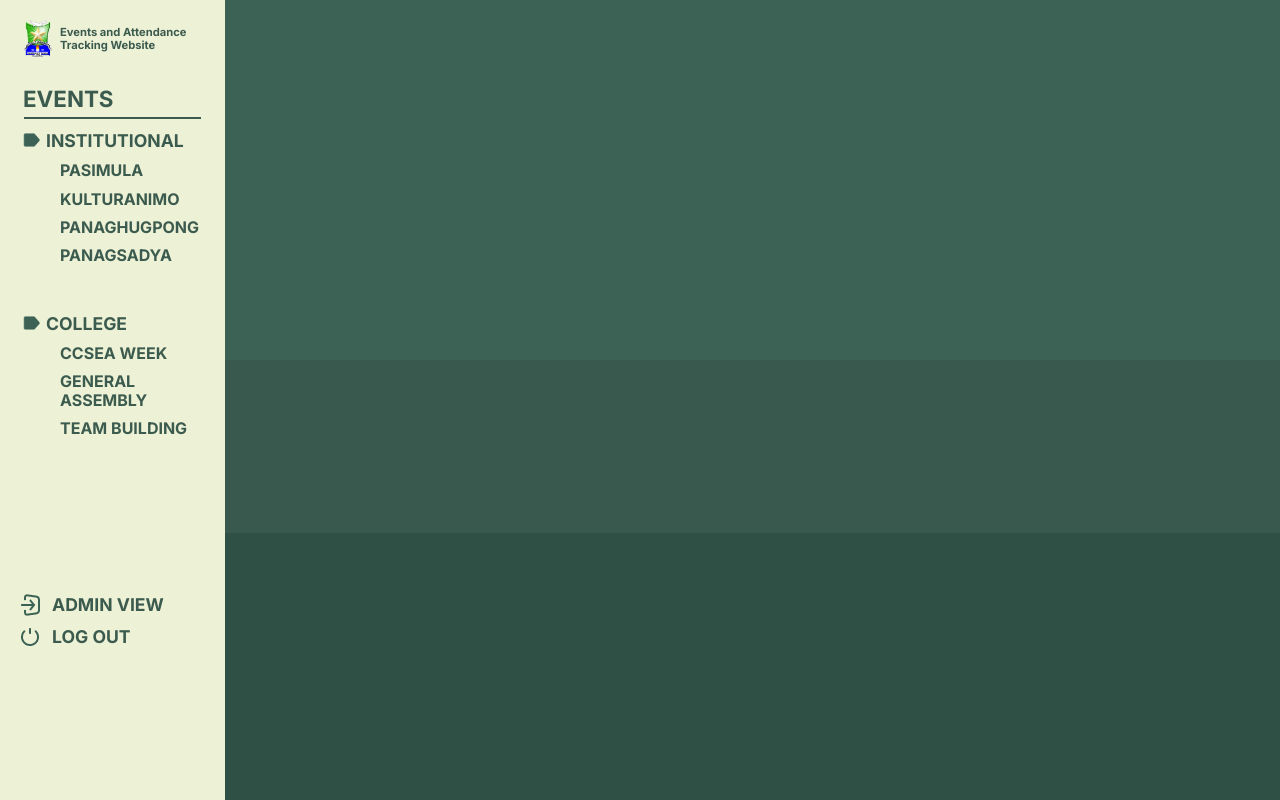
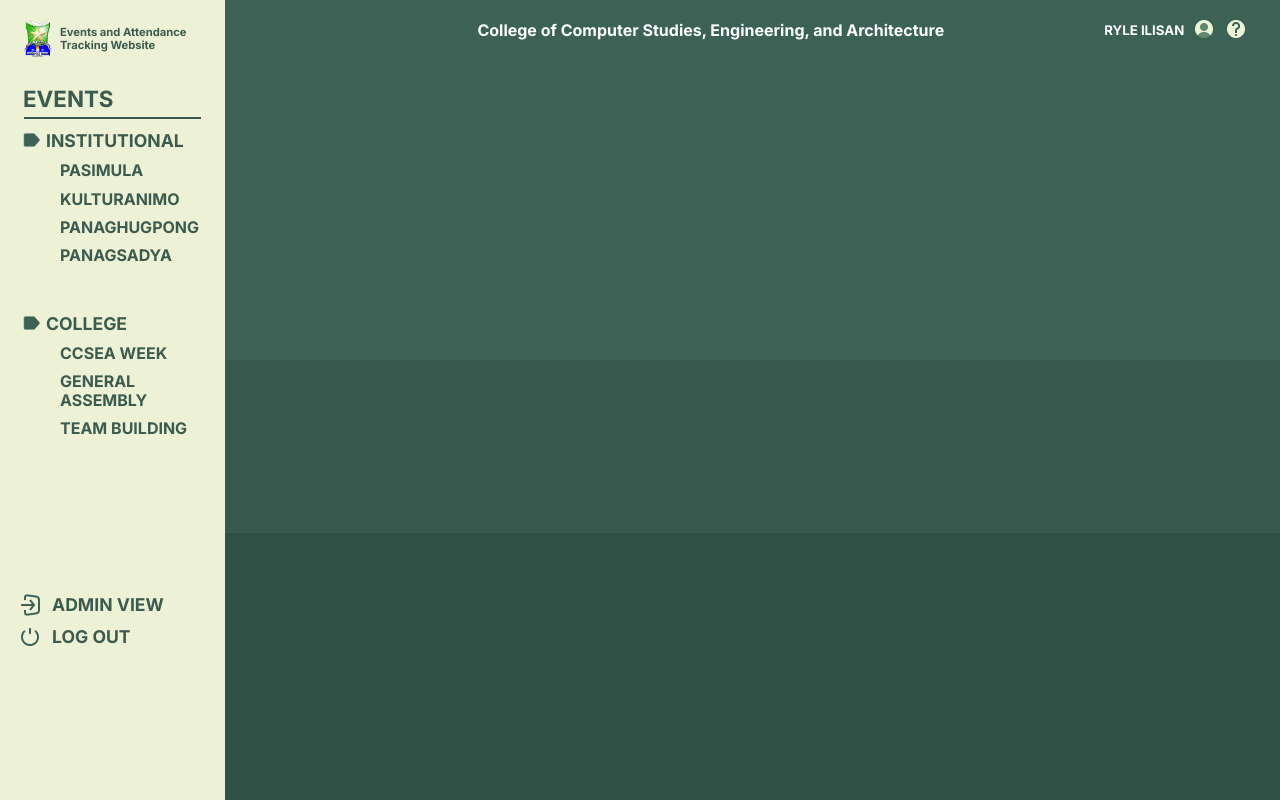
Before and after one commit to Rairuryle/SOFTENG-CODE, a PHP site: page / in a window 1280 px wide. Run offline with PHP 8.4, Linux system fonts and the light colour scheme; some libraries are stand-ins or nearby versions.

Commit message:
header-title
header-title

```diff
--- a/css/styles.css
+++ b/css/styles.css
@@ -160,13 +160,43 @@ margin-top: 2px;
 border-bottom: 1px solid #39594E;
 }
 
-
-
 /* main */
 
-.main {
-margin-left: 200px; /* Same as the width of the sidenav */
+main {
+  margin-left: 225px; /* Same as the width of the sidenav */
 }
+
+/* header */
+
+.header-container, .header-list {
+  display: flex;
+  flex-wrap: wrap;
+  align-items: center;
+}
+
+.header-title {
+  width: 97%;
+  margin-top: -1rem;
+}
+
+.header-title h4, .header-title h5 {
+  color: white;
+}
+
+.list {
+  list-style-type: none;
+}
+
+.item-one {
+  flex-grow: 2;
+  padding-right: 10rem;
+  text-align: end;
+}
+
+.item-three {
+  padding: 0 0.5rem;
+}
+
 
 /* @media screen and (max-height: 450px) {
 .sidenav {padding-top: 15px;}
--- a/index.html
+++ b/index.html
@@ -82,6 +82,28 @@
             </div>
         </div>
     </nav>
+    <main>
+        <header>
+            <div class="header-container">
+                <div class="header-title">
+                    <ul class="list header-list">
+                        <li class="header-item item-one">
+                            <h4>College of Computer Studies, Engineering, and Architecture</h4>
+                        </li>
+                        <li class="header-item item-two">
+                            <h5>RYLE ILISAN</h5>
+                        </li>
+                        <li class="header-item item-three">
+                            <img src="/img/User_cicrle_duotone.png" alt="Profile Image">
+                        </li>
+                        <li class="header-item item-four">
+                            <img src="/img/Question_fill.png" alt="Help and Resources">
+                        </li>
+                    </ul>
+                </div>
+            </div>
+        </header>
+    </main>
     <script src="/js/script.js"></script>
 </body>
 </html>
--- a/landingpage_desktop.html
+++ b/landingpage_desktop.html
@@ -29,7 +29,7 @@
             <h2>Events and Attendance Tracking Website</h2>
         </div>
         <div class="introduction">
-            <span>Input your ID number to view your Student Events Participation Record.</span>
+            <span>Input an ID number to view the Student Events Participation Record.</span>
         </div>
         <div class="searchspace">
             <div class="form-group">
```
Also changed, not shown: img/Question_fill.png (added), img/User_cicrle_duotone.png (added). Lines whose indentation alone changed are shown as unchanged.
